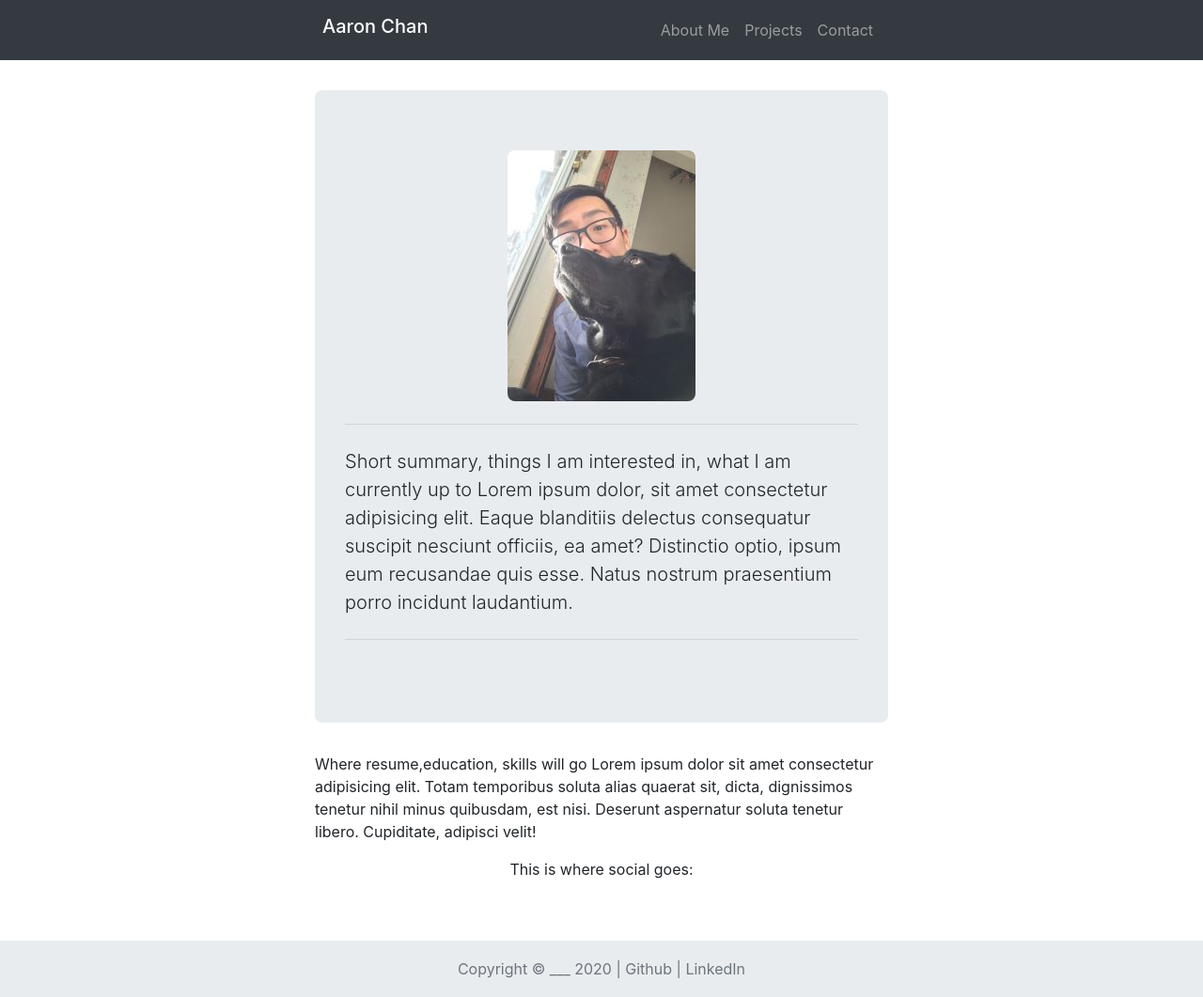
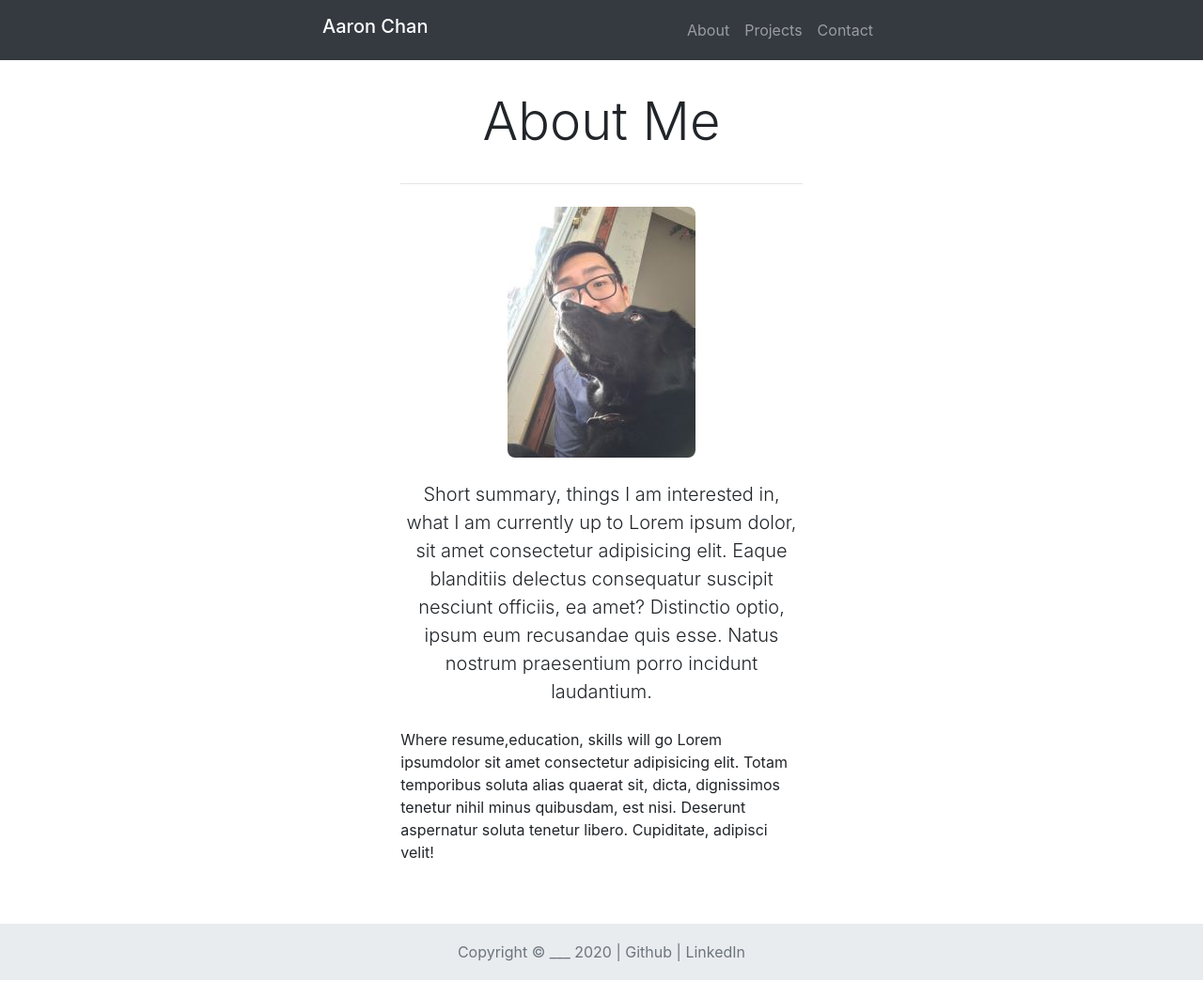
Before and after one commit to Achan40/Portfolio_FullStack, a Django app: page / in a window 1280 px wide. Shown: the whole page at 94% size. Run offline with Django 3.2, Linux system fonts and the light colour scheme; some libraries are stand-ins or nearby versions.

Commit message:
fixing up about page formatting

```diff
--- a/portfolio/Basic_app/static/css/style.css
+++ b/portfolio/Basic_app/static/css/style.css
@@ -8,6 +8,11 @@ body {
     padding-bottom: 3rem;
     /* Margin bottom by footer height */
     margin-bottom: 60px;
+}
+
+#aboutP {
+    margin-top: 1.5rem;
+    margin-bottom: 1.5rem;
 }
 
 .navbar-toggler, .jumbotron, .pics, .modal-content {
--- a/portfolio/Basic_app/templates/Basic_app/about.html
+++ b/portfolio/Basic_app/templates/Basic_app/about.html
@@ -1,15 +1,22 @@
 {% extends "Basic_app/base.html" %}
 {% load static %}
 {% block content%}
-    <div class="jumbotron">
+
+    <div class="container w-75">
+
+        <div class="container d-flex align-items-center justify-content-center">
+            <h1 class="display-4 ">About Me</h1>
+        </div>
+        <hr class="my-4">
+
         <div class="container d-flex align-items-center justify-content-center">
             <img src="{% static 'images/test.JPG' %}" alt="Professional Picture" class="pics">
         </div>
-        <hr class="my-4">
-        <p class="lead">Short summary, things I am interested in, what I am currently up to Lorem ipsum dolor, sit amet consectetur adipisicing elit. Eaque blanditiis delectus consequatur suscipit nesciunt officiis, ea amet? Distinctio optio, ipsum eum recusandae quis esse. Natus nostrum praesentium porro incidunt laudantium.</p>
-        <hr class="my-4">
+
+        <p class="lead text-center" id="aboutP">Short summary, things I am interested in, what I am currently up to Lorem ipsum dolor, sit amet consectetur adipisicing elit. Eaque blanditiis delectus consequatur suscipit nesciunt officiis, ea amet? Distinctio optio, ipsum eum recusandae quis esse. Natus nostrum praesentium porro incidunt laudantium.</p>
+        <p>Where resume,education, skills will go Lorem ipsumdolor sit amet consectetur adipisicing elit. Totam temporibus soluta alias quaerat sit, dicta, dignissimos tenetur nihil minus quibusdam, est nisi. Deserunt aspernatur soluta tenetur libero. Cupiditate, adipisci velit!</p>
     </div>
 
-    <p>Where resume,education, skills will go Lorem ipsum dolor sit amet consectetur adipisicing elit. Totam temporibus soluta alias quaerat sit, dicta, dignissimos tenetur nihil minus quibusdam, est nisi. Deserunt aspernatur soluta tenetur libero. Cupiditate, adipisci velit!</p>
-    <p class="text-align-center">This is where social goes:</p>
+
+
 {% endblock %}
--- a/portfolio/Basic_app/templates/Basic_app/base.html
+++ b/portfolio/Basic_app/templates/Basic_app/base.html
@@ -17,7 +17,7 @@
 
             <!--Container is used to offset the navbar text-->
             <div class="container col-md-6">
-                <h3 class="navbar-brand">Aaron Chan</h3>
+                <h1 class="navbar-brand">Aaron Chan</h1>
 
                 <!--Must include Tquery,Popper,bootstrap scripts for dropdown to work correctly-->
                 <button class="navbar-toggler" type="button" data-toggle="collapse" data-target="#navbarNav" aria-controls="navbarNav" aria-expanded="false" aria-label="Toggle navigation">
@@ -27,7 +27,7 @@
                 <div class="collapse navbar-collapse" id="navbarNav">
                     <ul class="navbar-nav ml-auto">
                         <li class="nav-item">
-                            <a class="nav-link" href="{% url 'about' %}">About Me<span class="sr-only">(current)</span></a>
+                            <a class="nav-link" href="{% url 'about' %}">About<span class="sr-only">(current)</span></a>
                         </li>
                         <li class="nav-item">
                             <a class="nav-link" href="{% url 'project_list' %}">Projects<span class="sr-only">(current)</span></a>
```
Also changed, not shown: portfolio/Basic_app/templates/Basic_app/contact.html (+9 -1 lines), portfolio/db.sqlite3.
